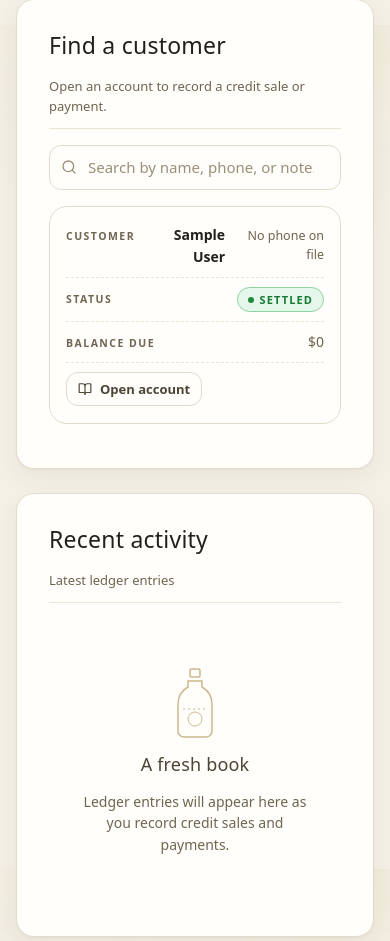
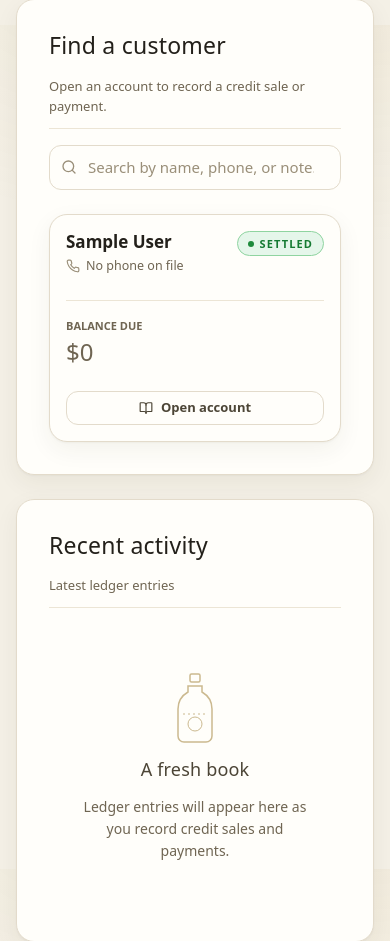
Before and after one commit to GhandourGh/perfumeria-lamus, a Flask app: page / in a window 390 px wide. Shown: the part 819-1760 px from the top of the page. Run offline with Flask 3, Linux system fonts and the light colour scheme; the visitor is signed in with stand-in values (Sample User, id 1); data comes from the database, SQL or seed files in the repository; data that the repository does not hold is empty; parts of the project's set-up code (start-up, migrations or seed data) failed here and were passed over.

Commit message:
Replace customer table with responsive cards

```diff
--- a/static/style.css
+++ b/static/style.css
@@ -645,6 +645,125 @@ body[data-section="vendor"] .identity-seal {
 
 .row-actions { display: flex; gap: 6px; justify-content: flex-end; flex-wrap: wrap; }
 
+/* Hallmark · component: customer cards · genre: modern-minimal · theme: Maison-gold
+ * states: default · hover · focus · active · disabled · loading · error · success
+ * contrast: pass (46–50) · pre-emit critique: P5 H5 E5 S5 R5 V4
+ */
+.customer-card-grid {
+  display: grid;
+  grid-template-columns: repeat(3, minmax(0, 1fr));
+  gap: var(--space-4);
+  padding-top: var(--space-2);
+}
+
+.customer-card {
+  display: flex;
+  min-width: 0;
+  min-height: 228px;
+  flex-direction: column;
+  padding: var(--space-5);
+  border: 1px solid var(--hairline);
+  border-radius: var(--radius-lg);
+  background: var(--surface-raised);
+  box-shadow: var(--shadow-soft);
+  transition: border-color .15s ease;
+}
+
+.customer-card:hover {
+  border-color: var(--rule);
+}
+
+.customer-card[hidden] { display: none; }
+
+.customer-card-head {
+  display: flex;
+  min-width: 0;
+  align-items: flex-start;
+  justify-content: space-between;
+  gap: var(--space-3);
+}
+
+.customer-card-identity {
+  display: grid;
+  min-width: 0;
+  gap: var(--space-1);
+}
+
+.customer-card-name {
+  min-width: 0;
+  overflow-wrap: anywhere;
+  color: var(--ink);
+  font-family: var(--font-display);
+  font-size: 17px;
+  font-weight: 650;
+  line-height: 1.25;
+}
+
+.customer-card-name:hover { color: var(--gold-deep); }
+
+.customer-card-phone {
+  display: flex;
+  min-width: 0;
+  align-items: center;
+  gap: 6px;
+  color: var(--muted);
+  font-size: 12.5px;
+}
+
+.customer-card-phone i,
+.customer-card-phone svg {
+  width: 14px;
+  height: 14px;
+  flex: 0 0 auto;
+  color: var(--faint);
+}
+
+.customer-card-balance {
+  display: grid;
+  gap: var(--space-1);
+  margin: var(--space-5) 0;
+  padding-top: var(--space-4);
+  border-top: 1px solid var(--hairline-soft);
+}
+
+.customer-card-balance > span {
+  color: var(--muted);
+  font-size: 11px;
+  font-weight: 700;
+  text-transform: uppercase;
+}
+
+.customer-card-balance .amount {
+  font-family: var(--font-display);
+  font-size: 24px;
+  line-height: 1.2;
+}
+
+.customer-card-actions {
+  display: grid;
+  grid-template-columns: repeat(2, minmax(0, 1fr));
+  gap: var(--space-2);
+  margin-top: auto;
+}
+
+.customer-card-actions .btn { min-width: 0; }
+.customer-card-actions .btn:only-child { grid-column: 1 / -1; }
+
+@media (max-width: 1180px) {
+  .customer-card-grid { grid-template-columns: repeat(2, minmax(0, 1fr)); }
+}
+
+@media (max-width: 640px) {
+  .customer-card-grid { grid-template-columns: minmax(0, 1fr); }
+  .customer-card { min-height: 0; padding: var(--space-4); }
+}
+
+@media (max-width: 360px) {
+  .customer-card-head { align-items: flex-start; flex-direction: column; }
+  .customer-card-actions { grid-template-columns: minmax(0, 1fr); }
+  .customer-card-actions .btn { grid-column: 1; }
+}
+
 /* Stacked rows on small screens (cards from table rows) */
 @media (max-width: 720px) {
   .table-stack thead { display: none; }
--- a/templates/dashboard.html
+++ b/templates/dashboard.html
@@ -45,41 +45,49 @@
       <input type="search" data-registry-search placeholder="Search by name, phone, or note…" aria-label="Search customers">
     </div>
   </div>
-  <div class="table-scroll">
-    <table class="table table-stack" data-registry>
-      <thead>
-        <tr>
-          <th scope="col">Customer</th>
-          <th scope="col">Status</th>
-          <th scope="col" class="num">Balance due</th>
-          <th scope="col"><span class="sr-only">Actions</span></th>
-        </tr>
-      </thead>
-      <tbody>
-        {% for customer in customers %}
-        <tr data-row
-            data-search="{{ (customer.name ~ ' ' ~ (customer.phone or '') ~ ' ' ~ (customer.notes or ''))|lower }}"
-            data-balance="{{ customer.balance }}">
-          <td data-th="Customer">
-            <a class="row-link" href="{{ url_for('customer_detail', customer_id=customer.id) }}">
-              <span class="row-title">{{ customer.name }}</span>
-            </a>
-            <div class="row-sub">{{ customer.phone or 'No phone on file' }}</div>
-          </td>
-          <td data-th="Status">{{ ui.account_badge(customer.balance) }}</td>
-          <td data-th="Balance due" class="num">
-            <span class="amount {% if customer.balance > 0 %}amount-due{% else %}amount-muted{% endif %}">{{ customer.balance|cop }}</span>
-          </td>
-          <td data-th="">
-            <div class="row-actions">
-              {% if customer.balance > 0 %}<a class="btn btn-sm btn-gold" href="{{ url_for('customer_detail', customer_id=customer.id, action='pay') }}"><i data-lucide="hand-coins"></i>Payment</a>{% endif %}
-              <a class="btn btn-sm" href="{{ url_for('customer_detail', customer_id=customer.id) }}"><i data-lucide="book-open"></i>Open account</a>
-            </div>
-          </td>
-        </tr>
-        {% endfor %}
-      </tbody>
-    </table>
+  <div class="customer-card-grid" data-registry aria-label="Customer accounts">
+    {% for customer in customers %}
+    <article class="customer-card"
+             data-row
+             data-search="{{ (customer.name ~ ' ' ~ (customer.phone or '') ~ ' ' ~ (customer.notes or ''))|lower }}"
+             data-balance="{{ customer.balance }}"
+             aria-labelledby="customer-{{ customer.id }}-name">
+      <div class="customer-card-head">
+        <div class="customer-card-identity">
+          <a class="customer-card-name"
+             id="customer-{{ customer.id }}-name"
+             href="{{ url_for('customer_detail', customer_id=customer.id) }}">
+            {{ customer.name }}
+          </a>
+          <span class="customer-card-phone">
+            <i data-lucide="phone" aria-hidden="true"></i>
+            {{ customer.phone or 'No phone on file' }}
+          </span>
+        </div>
+        {{ ui.account_badge(customer.balance) }}
+      </div>
+
+      <div class="customer-card-balance">
+        <span>Balance due</span>
+        <strong class="amount {% if customer.balance > 0 %}amount-due{% else %}amount-muted{% endif %}">
+          {{ customer.balance|cop }}
+        </strong>
+      </div>
+
+      <div class="customer-card-actions">
+        {% if customer.balance > 0 %}
+        <a class="btn btn-sm btn-gold"
+           href="{{ url_for('customer_detail', customer_id=customer.id, action='pay') }}">
+          <i data-lucide="hand-coins" aria-hidden="true"></i>Payment
+        </a>
+        {% endif %}
+        <a class="btn btn-sm"
+           href="{{ url_for('customer_detail', customer_id=customer.id) }}">
+          <i data-lucide="book-open" aria-hidden="true"></i>Open account
+        </a>
+      </div>
+    </article>
+    {% endfor %}
   </div>
   {% if customers %}
     <div data-registry-empty hidden>
```
